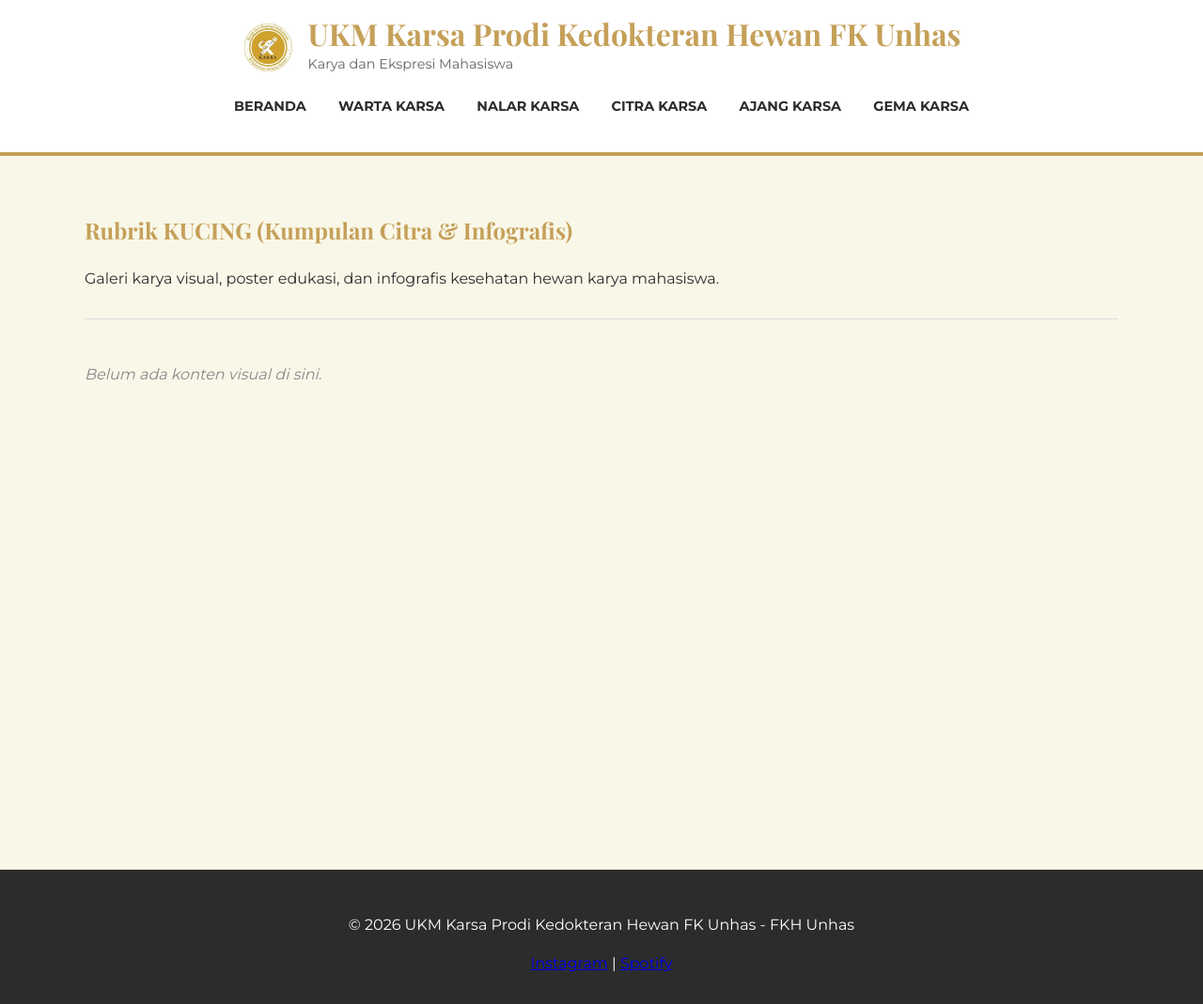
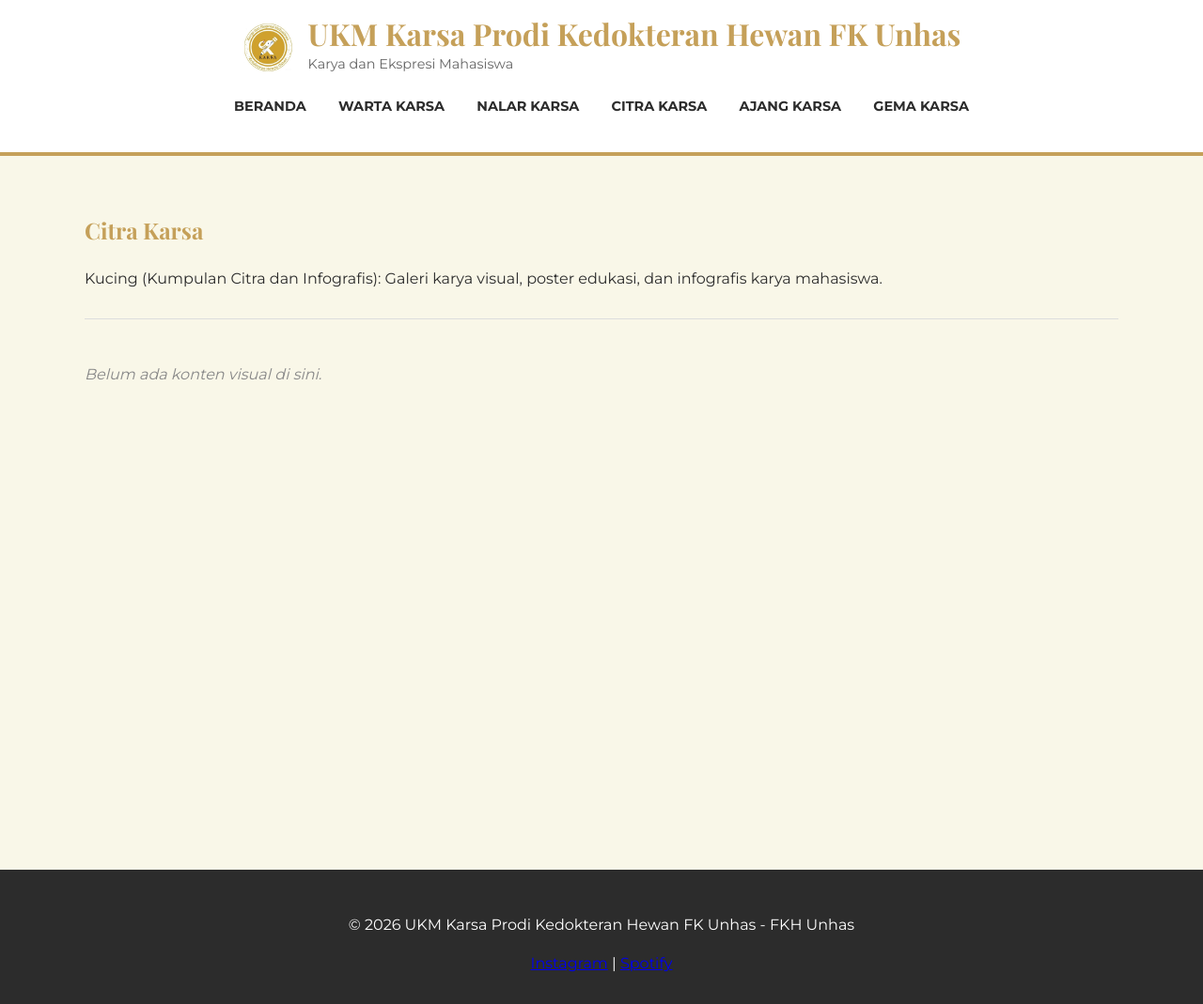
Before and after one commit to rianhs/ukm-karsa, a Jekyll site: the page built from category/citra-karsa.md, in a window 1280 px wide. Shown: the whole page at 94% size. Built offline with Jekyll 4.4.1, drawn with Linux system fonts in a browser that asks for light colours.

Commit message:
Update section title and description for Citra Karsa

```diff
--- a/category/citra-karsa.md
+++ b/category/citra-karsa.md
@@ -3,8 +3,8 @@ layout: default
 title: "Citra Karsa"
 ---
 
-<h2 style="color: var(--gold); font-family: 'Playfair Display', serif;">Rubrik KUCING (Kumpulan Citra & Infografis)</h2>
-<p>Galeri karya visual, poster edukasi, dan infografis kesehatan hewan karya mahasiswa.</p>
+<h2 style="color: var(--gold); font-family: 'Playfair Display', serif;">Citra Karsa</h2>
+<p>Kucing (Kumpulan Citra dan Infografis): Galeri karya visual, poster edukasi, dan infografis karya mahasiswa.</p>
 
 <hr style="margin: 30px 0; border: 0; border-top: 1px solid #ddd;">
 
```
